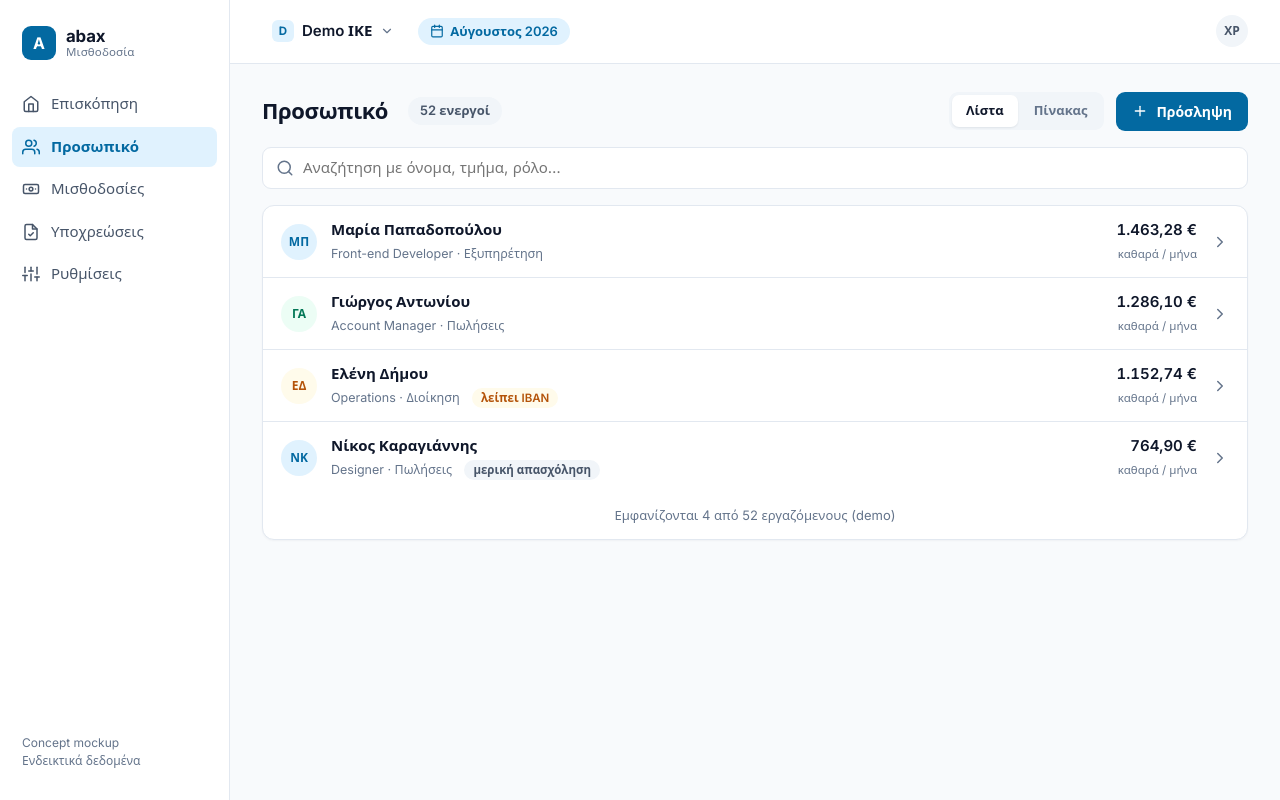
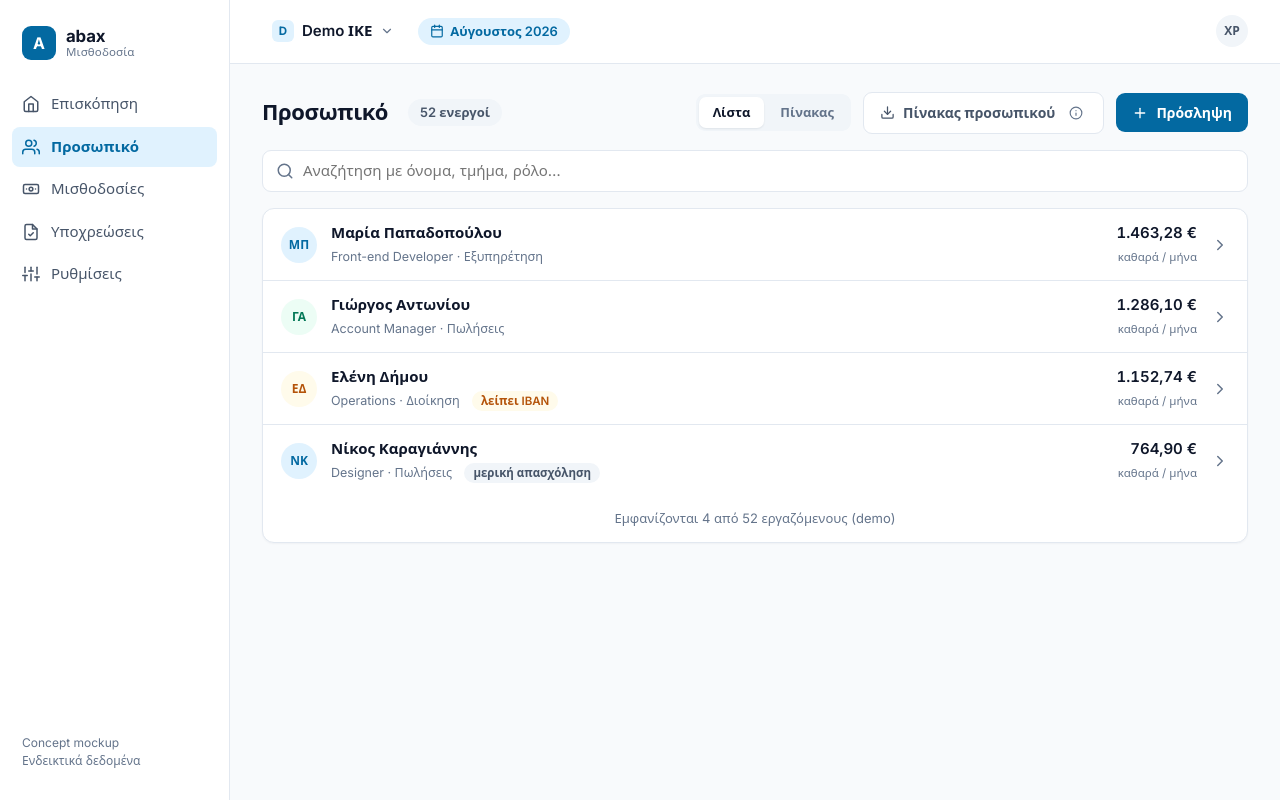
Before and after one commit to hermannsemeloglou/abax-preview, a plain HTML site: page index.html in a window 1280 px wide. Both pictures are taken after a click on the button "Προσωπικό". Drawn offline with Linux system fonts and the light colour scheme.

Commit message:
Sync
Co-Authored-By: Claude Fable 5 <noreply@anthropic.com>

```diff
--- a/index.html
+++ b/index.html
@@ -433,6 +433,12 @@ h1{font-size:1.375rem;font-weight:700;letter-spacing:-.015em}
             <button class="on" id="segList" onclick="setTeamView('list')" role="tab" aria-selected="true">Λίστα</button>
             <button id="segTable" onclick="setTeamView('table')" role="tab" aria-selected="false">Πίνακας</button>
           </div>
+          <button class="btn btn-sec"><svg class="i" style="width:15px;height:15px"><use href="#ic-dl"/></svg> Πίνακας προσωπικού
+            <span class="info" tabindex="0" aria-label="Τι είναι ο πίνακας προσωπικού" style="margin-left:2px">
+              <svg class="i" style="width:14px;height:14px"><use href="#ic-info"/></svg>
+              <span class="tip" role="tooltip">PDF με την τρέχουσα εικόνα του προσωπικού (στοιχεία, αποδοχές, ωράρια) — ό,τι ήταν το παλιό Ε4, έτοιμο για έλεγχο ΣΕΠΕ, τράπεζα ή λογιστή.</span>
+            </span>
+          </button>
           <button class="btn btn-pri"><svg class="i" style="width:16px;height:16px"><use href="#ic-plus"/></svg> Πρόσληψη</button>
         </div>
         <div class="search" style="margin-bottom:16px">
```
